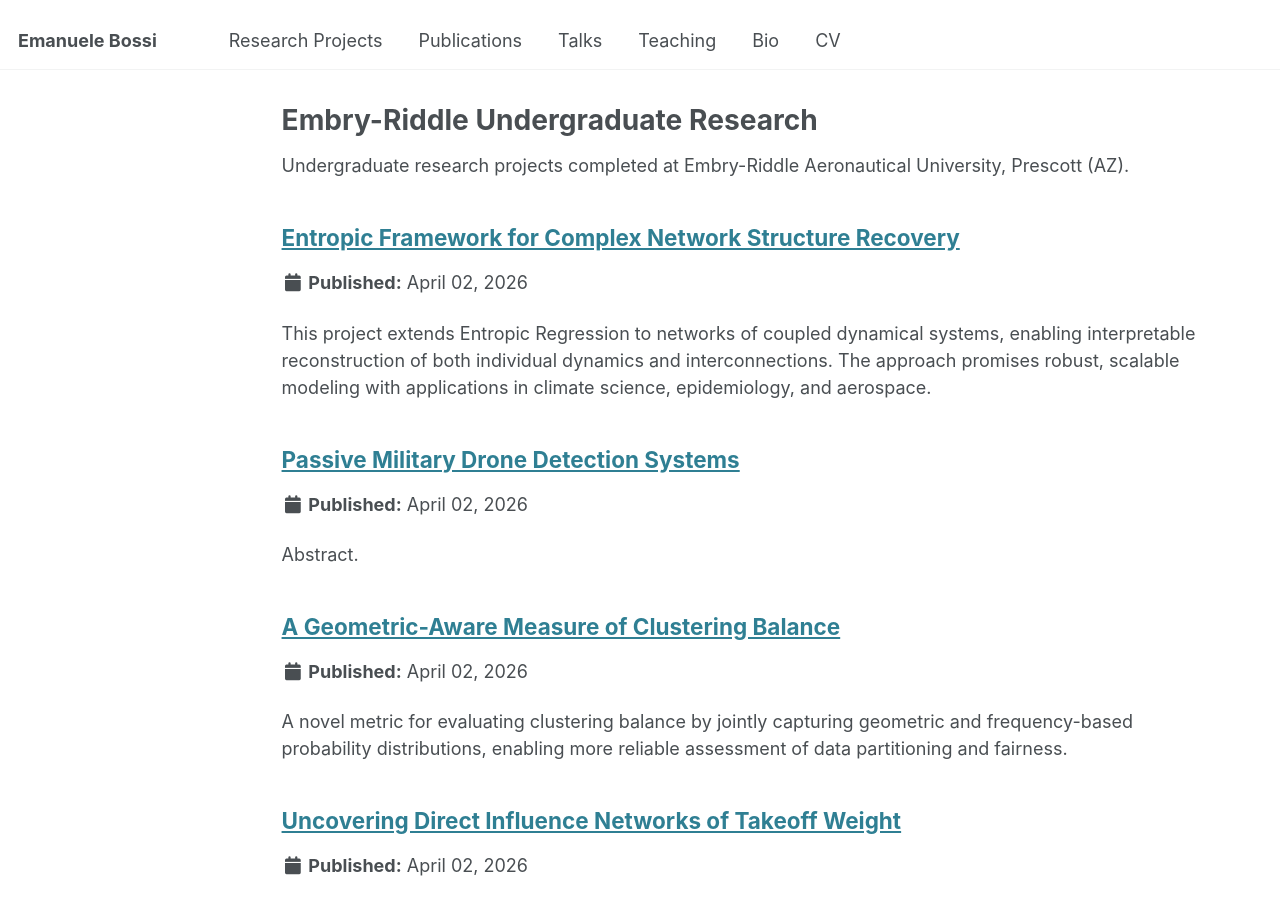
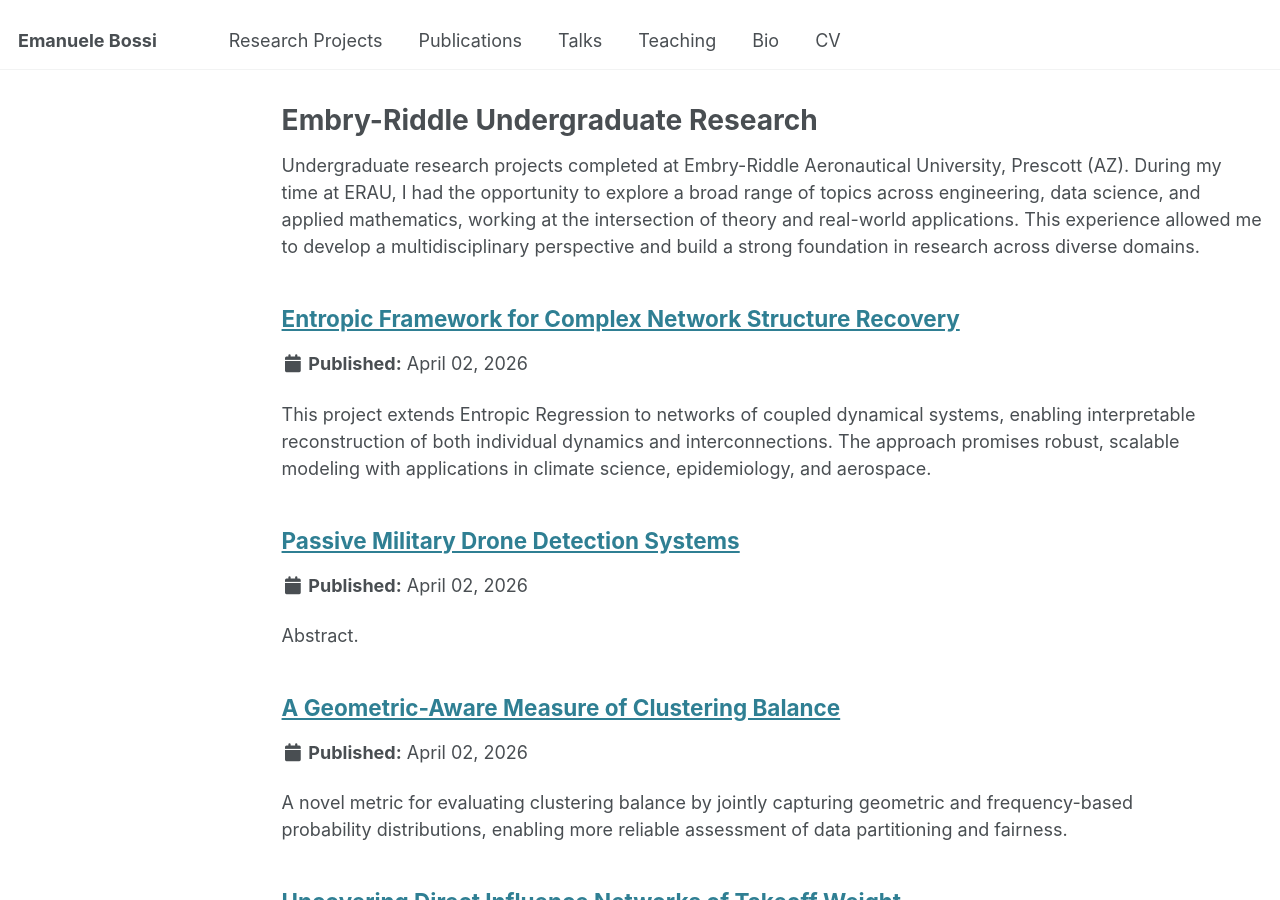
Before and after one commit to bossiemanuele/bossiemanuele.github.io, a Jekyll site: the page built from _pages/erau-projects.html, in a window 1280 px wide and 900 px high. Built offline with Jekyll 4.4.1, drawn with Linux system fonts in a browser that asks for light colours.

Commit message:
Update erau-projects.html

```diff
--- a/_pages/erau-projects.html
+++ b/_pages/erau-projects.html
@@ -6,7 +6,7 @@ author_profile: false
 ---
 
 <p>
-  Undergraduate research projects completed at Embry-Riddle Aeronautical University, Prescott (AZ).
+  Undergraduate research projects completed at Embry-Riddle Aeronautical University, Prescott (AZ). During my time at ERAU, I had the opportunity to explore a broad range of topics across engineering, data science, and applied mathematics, working at the intersection of theory and real-world applications. This experience allowed me to develop a multidisciplinary perspective and build a strong foundation in research across diverse domains.
 </p>
 
 {% include base_path %}
```
